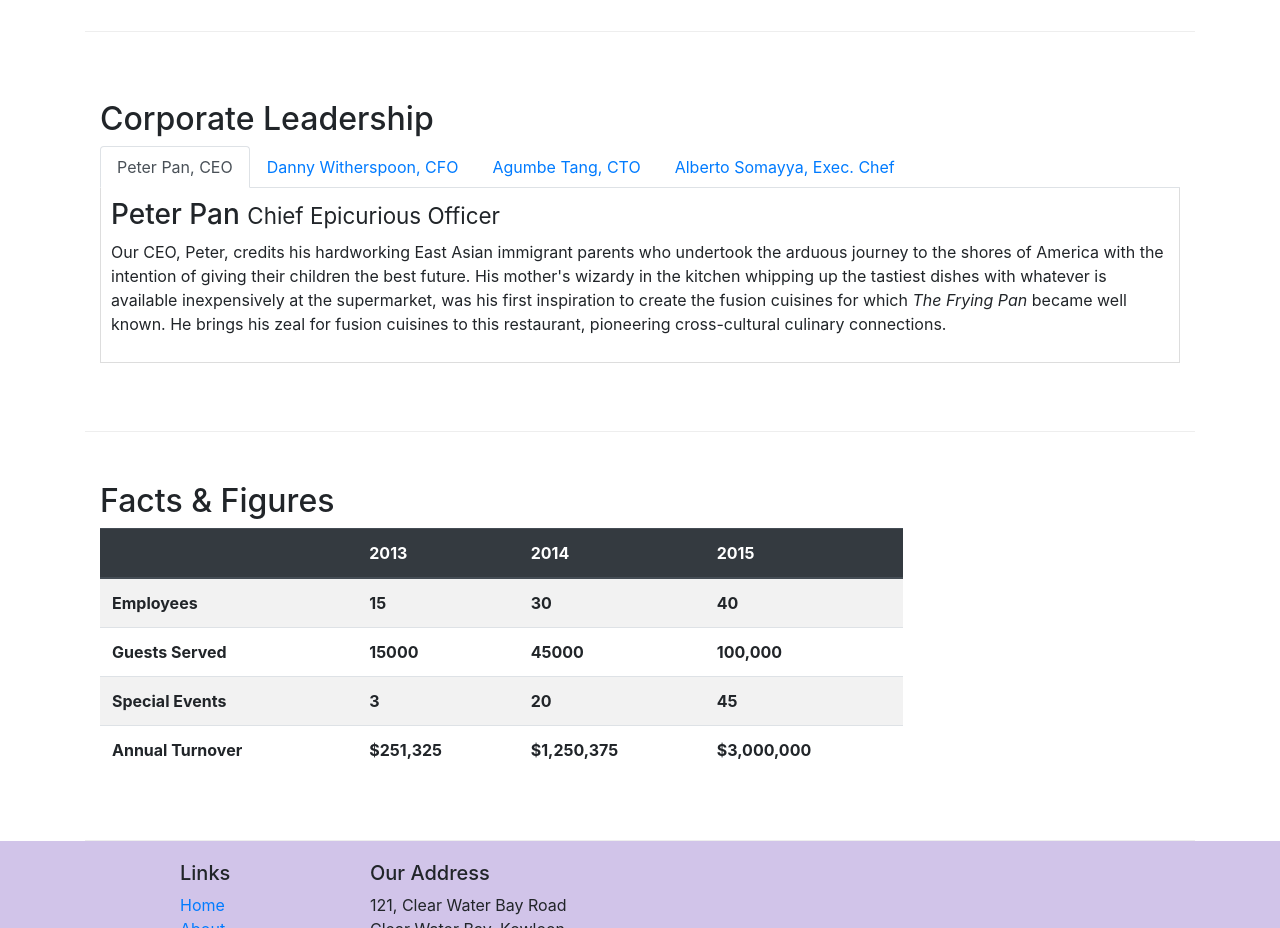
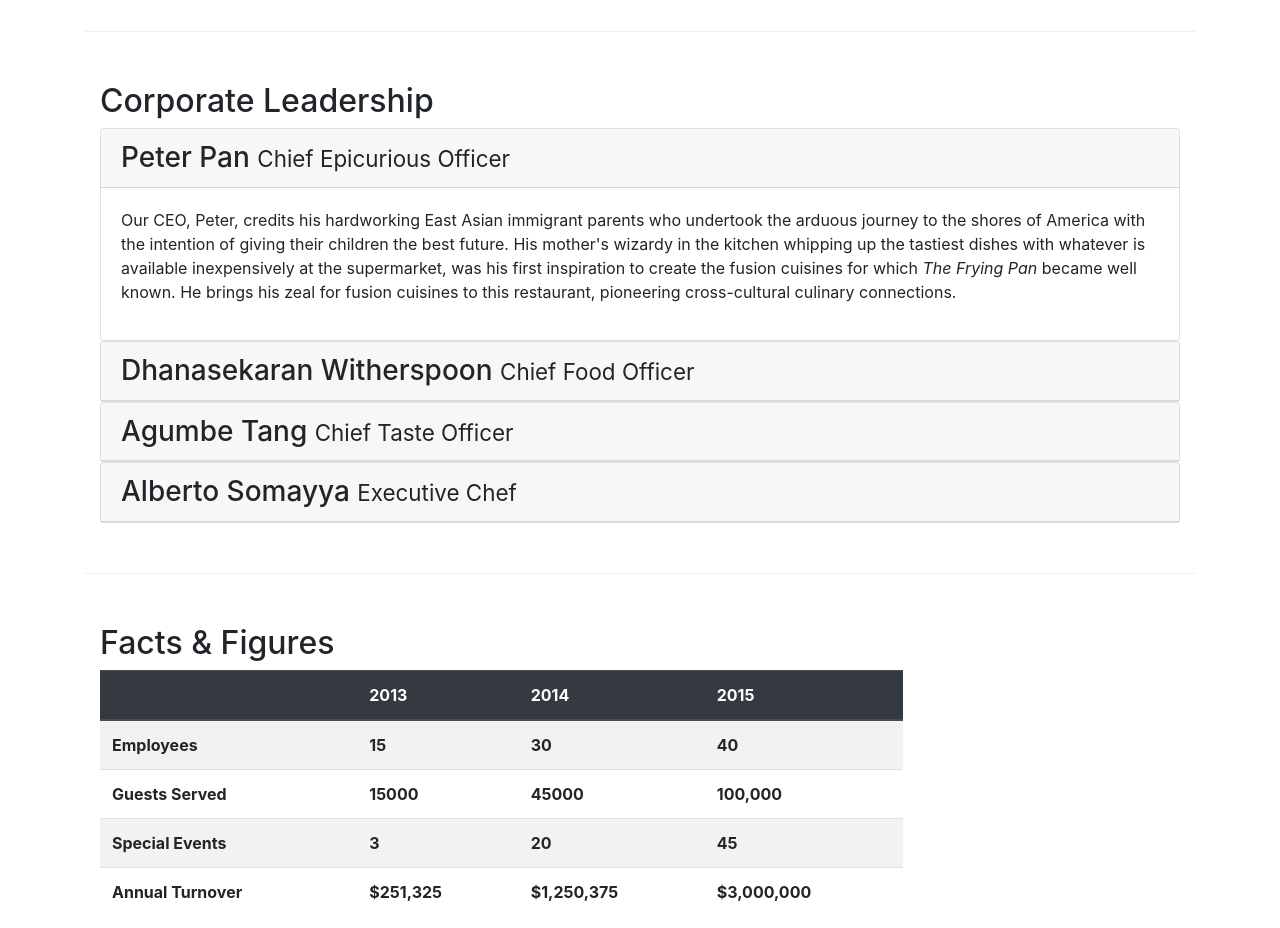
Before and after one commit to ontopoff/conf, a website: page aboutus.html in a window 1280 px wide. Shown: the part 940-1868 px from the top of the page. Drawn offline with nearby package versions, Linux system fonts and the light colour scheme.

Commit message:
Bootstrap accordion

```diff
--- a/aboutus.html
+++ b/aboutus.html
@@ -117,32 +117,19 @@
     <div class="row row-content align-items-center">
         <div class="col-12">
             <h2>Corporate Leadership</h2>
-            <ul class="nav nav-tabs">
-                <li class="nav-item">
-                    <a href="#peter" class="nav-link active" role="tab" data-toggle="tab">
-                        Peter Pan, CEO
+
+
+            <div id="accordion">
+                <div class="card">
+                    <div class="card-header" role="tab" id="peterhead">
+                        <h3 class="mb-0">
+                            <a data-toggle="collapse" data-target="#peter">
+                                Peter Pan <small>Chief Epicurious Officer</small>
                             </a>
-                </li>
-                <li class="nav-item">
-                    <a href="#danny" class="nav-link" role="tab" data-toggle="tab">
-                        Danny Witherspoon, CFO
-                    </a>
-                </li>
-                <li class="nav-item">
-                    <a href="#agumbe" class="nav-link" role="tab" data-toggle="tab">
-                        Agumbe Tang, CTO
-                    </a>
-                </li>
-                <li class="nav-item">
-                    <a href="#alberto" class="nav-link" role="tab" data-toggle="tab">
-                        Alberto Somayya, Exec. Chef
-                    </a>
-                </li>
-            </ul>
-
-            <div class="tab-content">
-                <div class="tab-pane fade show active" role="tabpanel" id="peter">
-                    <h3>Peter Pan <small>Chief Epicurious Officer</small></h3>
+                        </h3>
+                    </div>
+                    <div class="collapse show" role="tabpanel" id="peter" data-parent="#accordion">
+                        <div class="card-body">
                             <p class="d-none d-sm-block">Our CEO, Peter, credits his hardworking East Asian immigrant parents who
                                 undertook the arduous journey to the shores of America with the intention of giving their children the
                                 best future. His mother's wizardy in the kitchen whipping up the tastiest dishes with whatever is
@@ -150,26 +137,62 @@
                                 which <em>The Frying Pan</em> became well known. He brings his zeal for fusion cuisines to this
                                 restaurant, pioneering cross-cultural culinary connections.</p>
                         </div>
-                <div class="tab-pane fade" role="tabpanel" id="danny">
-                <h3>Dhanasekaran Witherspoon <small>Chief Food Officer</small></h3>
+                        </div>
+                </div>
+
+                <div class="card">
+                    <div class="card-header" role="tab" id="dannyhead">
+                        <h3 class="mb-0">
+                            <a data-toggle="collapse" data-target="#danny">
+                                Dhanasekaran Witherspoon <small>Chief Food Officer</small>
+                            </a>
+                        </h3>
+                    </div>
+                    <div class="collapse" role="tabpanel" id="danny" data-parent="#accordion">
+                        <div class="card-body">
                             <p class="d-none d-sm-block">Our CFO, Danny, as he is affectionately referred to by his colleagues, comes
                                 from a long established family tradition in farming and produce. His experiences growing up on a farm in
                                 the Australian outback gave him great appreciation for varieties of food sources. As he puts it in his
                                 own words, <em>Everything that runs, wins, and everything that stays, pays!</em></p>
                         </div>
-                <div class="tab-pane fade" role="tabpanel" id="agumbe">
-                <h3>Agumbe Tang <small>Chief Taste Officer</small></h3>
+                    </div>
+                </div>
+
+                <div class="card">
+                    <div class="card-header" role="tab" id="agumbehead">
+                        <h3 class="mb-0">
+                            <a data-toggle="collapse" data-target="#agumbe">
+                                Agumbe Tang <small>Chief Taste Officer</small>
+                            </a>
+                        </h3>
+                    </div>
+                    <div class="collapse" role="tabpanel" id="agumbe" data-parent="#accordion">
+                        <div class="card-body">
                             <p class="d-none d-sm-block">Blessed with the most discerning gustatory sense, Agumbe, our CTO, personally
                                 ensures that every dish that we serve meets his exacting tastes. Our chefs dread the tongue lashing that
                                 ensues if their dish does not meet his exacting standards. He lives by his motto, <em>You click only if
                                     you survive my lick.</em></p>
                         </div>
-                <div class="tab-pane fade" role="tabpanel" id="alberto">
-                <h3>Alberto Somayya <small>Executive Chef</small></h3>
+                    </div>
+                </div>
+
+                <div class="card">
+                    <div class="card-header" role="tab" id="albertohead">
+                        <h3 class="mb-0">
+                            <a data-toggle="collapse" data-target="#alberto">
+                                Alberto Somayya <small>Executive Chef</small>
+                            </a>
+                        </h3>
+                    </div>
+                    <div class="collapse" role="tabpanel" id="alberto" data-parent="#accordion">
+                        <div class="card-body">
                             <p class="d-none d-sm-block">Award winning three-star Michelin chef with wide International experience
                                 having worked closely with whos-who in the culinary world, he specializes in creating mouthwatering
                                 Indo-Italian fusion experiences. He says, <em>Put together the cuisines from the two craziest cultures,
                                     and you get a winning hit! Amma Mia!</em></p>
+
+                        </div>
+                    </div>
                 </div>
             </div>
             </div>
```
Lines whose indentation alone changed are shown as unchanged.
